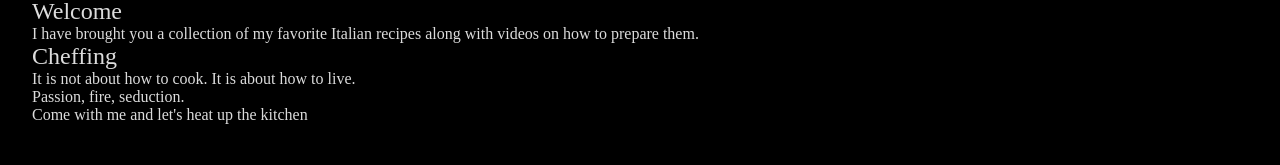
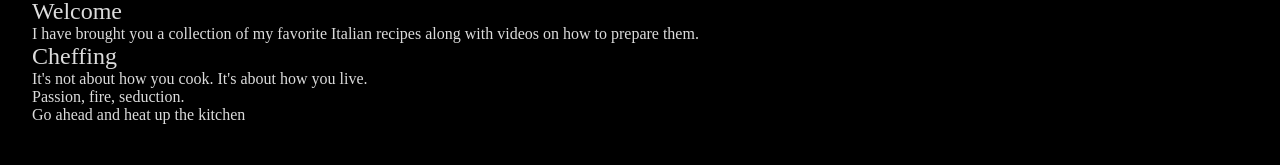
Before and after one commit to ValentoCardini/vale, a plain HTML site: page index.html in a window 1280 px wide. Shown: the part 202-367 px from the top of the page. Drawn offline with nearby package versions, Linux system fonts and the light colour scheme; files that its build step writes are made by us from their sources; a web font is replaced by a local one.

Commit message:
[content] update home section

```diff
--- a/index.html
+++ b/index.html
@@ -44,7 +44,7 @@
     <h1 id="pagetitle">Home</h1>
     <div id="homesections">
         <section class="homesection"><h1>Welcome</h1><p>I have brought you a collection of my favorite Italian recipes along with videos on how to prepare them.</p></section>
-        <section class="homesection"><h1>Cheffing</h1><p>It is not about how to cook.  It is about how to live.</p><p>Passion, fire, seduction.</p><p>Come with me and let's heat up the kitchen</p></section>
+        <section class="homesection"><h1>Cheffing</h1><p>It's not about how you cook.  It's about how you live.</p><p>Passion, fire, seduction.</p><p>Go ahead and heat up the kitchen</p></section>
     </div>
 
     <!--
```
